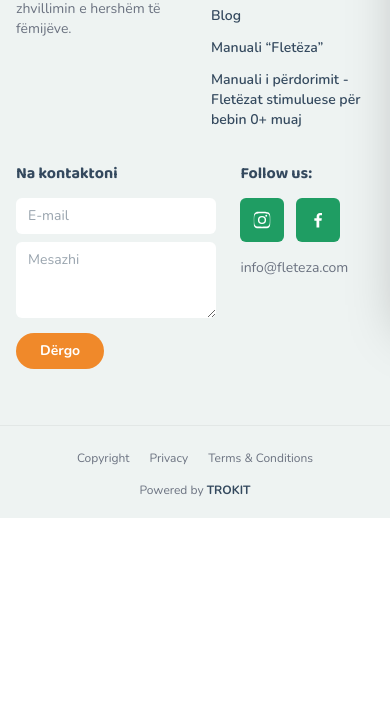
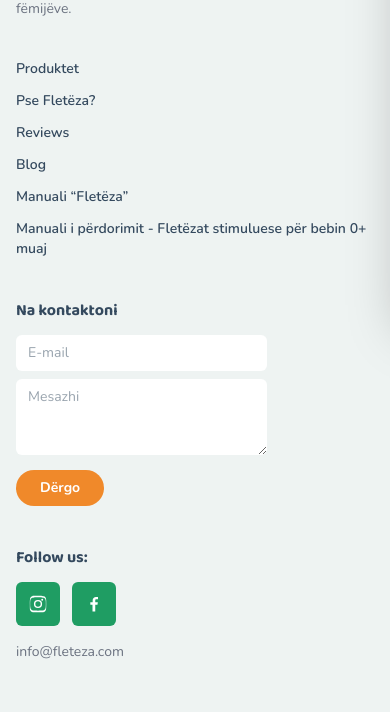
Before and after one commit to albanpurova/feleteza, a Next.js app: page /copyright in a window 390 px wide. Shown: the part 527-1239 px from the top of the page. Before the commit the page ends 1045 px from the top, so only its background shows below. Built offline with nearby package versions, Linux system fonts and the light colour scheme; no server answers.

Commit message:
Footer 50/70 në mobile

```diff
--- a/src/components/Footer.tsx
+++ b/src/components/Footer.tsx
@@ -13,12 +13,14 @@ export default function Footer() {
   async function submit() {
     if (!email || !message) return;
     setLoading(true);
+
     try {
       const res = await fetch("/api/contact", {
         method: "POST",
         headers: { "Content-Type": "application/json" },
         body: JSON.stringify({ email, message }),
       });
+
       if (res.ok) {
         setSent(true);
         setEmail("");
@@ -31,36 +33,86 @@ export default function Footer() {
 
   return (
     <footer className="mt-20 bg-[#eef3f2]">
-      <div className="container-x grid grid-cols-2 gap-8 py-14 lg:grid-cols-4">
+      <div className="container-x grid grid-cols-1 gap-10 py-14 lg:grid-cols-4 lg:gap-8">
+
+        {/* Logo / Description */}
         <div>
           <Logo />
+
           <p className="mt-4 max-w-xs text-sm text-brand-gray">
             Materiale edukative për zhvillimin e hershëm të fëmijëve.
           </p>
         </div>
 
+        {/* Navigation */}
         <nav className="flex flex-col gap-3 text-sm font-semibold text-brand-navy">
-          <Link href="/produktet" className="hover:text-brand-green">Produktet</Link>
-          <Link href="/#pse-fleteza" className="hover:text-brand-green">Pse Fletëza?</Link>
-          <Link href="/#reviews" className="hover:text-brand-green">Reviews</Link>
-          <Link href="/blog" className="hover:text-brand-green">Blog</Link>
-          <Link href="https://qet1mv72z2lm5wy2.public.blob.vercel-storage.com/uploads/Manuali%20_Flete%CC%88za_.pdf" className="hover:text-brand-green" target="_blank">Manuali “Fletëza”</Link>
-          <Link href="https://qet1mv72z2lm5wy2.public.blob.vercel-storage.com/uploads/Manuali%20i%20pe%CC%88rdorimit%20-%20Flete%CC%88zat%20stimuluese%20pe%CC%88r%20bebin%200%2B%20muaj.pdf" className="hover:text-brand-green" target="_blank">Manuali i përdorimit - Fletëzat stimuluese për bebin 0+ muaj</Link>
+          <Link
+            href="/produktet"
+            className="hover:text-brand-green"
+          >
+            Produktet
+          </Link>
+
+          <Link
+            href="/#pse-fleteza"
+            className="hover:text-brand-green"
+          >
+            Pse Fletëza?
+          </Link>
+
+          <Link
+            href="/#reviews"
+            className="hover:text-brand-green"
+          >
+            Reviews
+          </Link>
+
+          <Link
+            href="/blog"
+            className="hover:text-brand-green"
+          >
+            Blog
+          </Link>
+
+          <Link
+            href="https://qet1mv72z2lm5wy2.public.blob.vercel-storage.com/uploads/Manuali%20_Flete%CC%88za_.pdf"
+            className="hover:text-brand-green"
+            target="_blank"
+          >
+            Manuali “Fletëza”
+          </Link>
+
+          <Link
+            href="https://qet1mv72z2lm5wy2.public.blob.vercel-storage.com/uploads/Manuali%20i%20pe%CC%88rdorimit%20-%20Flete%CC%88zat%20stimuluese%20pe%CC%88r%20bebin%200%2B%20muaj.pdf"
+            className="hover:text-brand-green"
+            target="_blank"
+          >
+            Manuali i përdorimit - Fletëzat stimuluese për bebin 0+ muaj
+          </Link>
         </nav>
 
-        <div className="col-span-2 grid grid-cols-[3fr_2fr] gap-6 lg:contents">
+        {/* Contact + Social */}
+        <div className="col-span-1 grid grid-cols-1 gap-10 lg:col-span-2 lg:grid-cols-[3fr_2fr] lg:gap-6">
+
+          {/* Contact */}
           <div>
-          <h3 className="mb-3 font-bold text-brand-navy">Na kontaktoni</h3>
+            <h3 className="mb-3 font-bold text-brand-navy">
+              Na kontaktoni
+            </h3>
+
             {sent ? (
-            <p className="text-sm text-brand-green">Faleminderit! Mesazhi u dërgua.</p>
+              <p className="text-sm text-brand-green">
+                Faleminderit! Mesazhi u dërgua.
+              </p>
             ) : (
-            <div className="space-y-2">
+              <div className="w-[70%] space-y-2">
                 <input
                   className="w-full rounded-md border-0 bg-white px-3 py-2 text-sm outline-none"
                   placeholder="E-mail"
                   value={email}
                   onChange={(e) => setEmail(e.target.value)}
                 />
+
                 <textarea
                   className="w-full rounded-md border-0 bg-white px-3 py-2 text-sm outline-none"
                   placeholder="Mesazhi"
@@ -68,38 +120,106 @@ export default function Footer() {
                   value={message}
                   onChange={(e) => setMessage(e.target.value)}
                 />
-              <button onClick={submit} disabled={loading} className="btn-primary !px-6 !py-2 disabled:opacity-60">
+
+                <button
+                  onClick={submit}
+                  disabled={loading}
+                  className="btn-primary !px-6 !py-2 disabled:opacity-60"
+                >
                   {loading ? "..." : "Dërgo"}
                 </button>
               </div>
             )}
           </div>
 
+          {/* Social */}
           <div>
-          <h3 className="mb-3 font-bold text-brand-navy">Follow us:</h3>
+            <h3 className="mb-3 font-bold text-brand-navy">
+              Follow us:
+            </h3>
+
             <div className="flex gap-3">
-            <a href="https://www.instagram.com/fleteza_kids/?hl=en" target="_blank" rel="noreferrer" aria-label="Instagram" className="flex h-11 w-11 items-center justify-center rounded-md bg-brand-green text-white">
-              <svg width="20" height="20" viewBox="0 0 24 24" fill="currentColor" aria-hidden="true"><path d="M12 2.2c3.2 0 3.6 0 4.9.1 1.2.1 1.8.3 2.2.4.6.2 1 .5 1.4.9.4.4.7.8.9 1.4.2.4.4 1 .4 2.2.1 1.3.1 1.7.1 4.9s0 3.6-.1 4.9c-.1 1.2-.3 1.8-.4 2.2-.2.6-.5 1-.9 1.4-.4.4-.8.7-1.4.9-.4.2-1 .4-2.2.4-1.3.1-1.7.1-4.9.1s-3.6 0-4.9-.1c-1.2-.1-1.8-.3-2.2-.4a3.7 3.7 0 0 1-1.4-.9 3.7 3.7 0 0 1-.9-1.4c-.2-.4-.4-1-.4-2.2C2.2 15.6 2.2 15.2 2.2 12s0-3.6.1-4.9c.1-1.2.3-1.8.4-2.2.2-.6.5-1 .9-1.4.4-.4.8-.7 1.4-.9.4-.2 1-.4 2.2-.4C8.4 2.2 8.8 2.2 12 2.2zm0 1.8c-3.1 0-3.5 0-4.7.1-1.1.1-1.7.2-2.1.4-.5.2-.9.4-1.3.8-.4.4-.6.8-.8 1.3-.2.4-.3 1-.4 2.1C2.6 9.9 2.6 10.3 2.6 12s0 2.1.1 3.3c.1 1.1.2 1.7.4 2.1.2.5.4.9.8 1.3.4.4.8.6 1.3.8.4.2 1 .3 2.1.4 1.2.1 1.6.1 4.7.1s3.5 0 4.7-.1c1.1-.1 1.7-.2 2.1-.4.5-.2.9-.4 1.3-.8.4-.4.6-.8.8-1.3.2-.4.3-1 .4-2.1.1-1.2.1-1.6.1-3.3s0-2.1-.1-3.3c-.1-1.1-.2-1.7-.4-2.1a3.5 3.5 0 0 0-.8-1.3 3.5 3.5 0 0 0-1.3-.8c-.4-.2-1-.3-2.1-.4C15.5 4 15.1 4 12 4zm0 3.1a4.9 4.9 0 1 1 0 9.8 4.9 4.9 0 0 1 0-9.8zm0 8.1a3.2 3.2 0 1 0 0-6.4 3.2 3.2 0 0 0 0 6.4zm6.2-8.3a1.15 1.15 0 1 1-2.3 0 1.15 1.15 0 0 1 2.3 0z"/></svg>
+              {/* Instagram */}
+              <a
+                href="https://www.instagram.com/fleteza_kids/?hl=en"
+                target="_blank"
+                rel="noreferrer"
+                aria-label="Instagram"
+                className="flex h-11 w-11 items-center justify-center rounded-md bg-brand-green text-white"
+              >
+                <svg
+                  width="20"
+                  height="20"
+                  viewBox="0 0 24 24"
+                  fill="currentColor"
+                  aria-hidden="true"
+                >
+                  <path d="M12 2.2c3.2 0 3.6 0 4.9.1 1.2.1 1.8.3 2.2.4.6.2 1 .5 1.4.9.4.4.7.8.9 1.4.2.4.4 1 .4 2.2.1 1.3.1 1.7.1 4.9s0 3.6-.1 4.9c-.1 1.2-.3 1.8-.4 2.2-.2.6-.5 1-.9 1.4-.4.4-.8.7-1.4.9-.4.2-1 .4-2.2.4-1.3.1-1.7.1-4.9.1s-3.6 0-4.9-.1c-1.2-.1-1.8-.3-2.2-.4a3.7 3.7 0 0 1-1.4-.9 3.7 3.7 0 0 1-.9-1.4c-.2-.4-.4-1-.4-2.2C2.2 15.6 2.2 15.2 2.2 12s0-3.6.1-4.9c.1-1.2.3-1.8.4-2.2.2-.5.5-1 .9-1.4.4-.4.8-.7 1.4-.9.4-.2 1-.4 2.2-.4C8.4 2.2 8.8 2.2 12 2.2zm0 1.8c-3.1 0-3.5 0-4.7.1-1.1.1-1.7.2-2.1.4-.5.2-.9.4-1.3.8-.4.4-.6.8-.8 1.3-.2.4-.3 1-.4 2.1C2.6 9.9 2.6 10.3 2.6 12s0 2.1.1 3.3c.1 1.1.2 1.7.4 2.1.2.5.4.9.8 1.3.4.4.8.6 1.3.8.4.2 1 .3 2.1.4 1.2.1 1.6.1 4.7.1s3.5 0 4.7-.1c1.1-.1 1.7-.2 2.1-.4.5-.2.9-.4 1.3-.8.4-.4.6-.8.8-1.3.2-.4.3-1 .4-2.1.1-1.2.1-1.6.1-3.3s0-2.1-.1-3.3c-.1-1.1-.2-1.7-.4-2.1a3.5 3.5 0 0 0-.8-1.3 3.5 3.5 0 0 0-1.3-.8c-.4-.2-1-.3-2.1-.4C15.5 4 15.1 4 12 4zm0 3.1a4.9 4.9 0 1 1 0 9.8 4.9 4.9 0 0 1 0-9.8zm0 8.1a3.2 3.2 0 1 0 0-6.4 3.2 3.2 0 0 0 0 6.4zm6.2-8.3a1.15 1.15 0 1 1-2.3 0 1.15 1.15 0 0 1 2.3 0z" />
+                </svg>
               </a>
-            <a href="https://www.facebook.com/fleteza/" target="_blank" rel="noreferrer" aria-label="Facebook" className="flex h-11 w-11 items-center justify-center rounded-md bg-brand-green text-white">
-              <svg width="20" height="20" viewBox="0 0 24 24" fill="currentColor" aria-hidden="true"><path d="M13.5 21v-8h2.7l.4-3.1h-3.1V7.9c0-.9.3-1.5 1.6-1.5h1.7V3.6c-.3 0-1.3-.1-2.4-.1-2.4 0-4 1.5-4 4.1v2.3H7.6V13h2.6v8h3.3z"/></svg>
+
+              {/* Facebook */}
+              <a
+                href="https://www.facebook.com/fleteza/"
+                target="_blank"
+                rel="noreferrer"
+                aria-label="Facebook"
+                className="flex h-11 w-11 items-center justify-center rounded-md bg-brand-green text-white"
+              >
+                <svg
+                  width="20"
+                  height="20"
+                  viewBox="0 0 24 24"
+                  fill="currentColor"
+                  aria-hidden="true"
+                >
+                  <path d="M13.5 21v-8h2.7l.4-3.1h-3.1V7.9c0-.9.3-1.5 1.6-1.5h1.7V3.6c-.3 0-1.3-.1-2.4-.1-2.4 0-4 1.5-4 4.1v2.3H7.6V13h2.6v8h3.3z" />
+                </svg>
               </a>
             </div>
-          <p className="mt-4 text-sm text-brand-gray">info@fleteza.com</p>
+
+            <p className="mt-4 text-sm text-brand-gray">
+              info@fleteza.com
+            </p>
           </div>
+
         </div>
       </div>
 
+      {/* Bottom */}
       <div className="border-t border-black/5">
         <div className="container-x flex flex-col items-center justify-between gap-3 py-5 text-xs text-brand-gray sm:flex-row">
+
           <div className="flex gap-5">
-            <Link href="/copyright" className="inline-block py-1 hover:text-brand-green">Copyright</Link>
-            <Link href="/privacy" className="inline-block py-1 hover:text-brand-green">Privacy</Link>
-            <Link href="/terms" className="inline-block py-1 hover:text-brand-green">Terms &amp; Conditions</Link>
+            <Link
+              href="/copyright"
+              className="inline-block py-1 hover:text-brand-green"
+            >
+              Copyright
+            </Link>
+
+            <Link
+              href="/privacy"
+              className="inline-block py-1 hover:text-brand-green"
+            >
+              Privacy
+            </Link>
+
+            <Link
+              href="/terms"
+              className="inline-block py-1 hover:text-brand-green"
+            >
+              Terms &amp; Conditions
+            </Link>
           </div>
+
           <span>
-            Powered by <strong className="text-brand-navy">TROKIT</strong>
+            Powered by{" "}
+            <strong className="text-brand-navy">
+              TROKIT
+            </strong>
           </span>
+
         </div>
       </div>
     </footer>
```
Lines whose indentation alone changed are shown as unchanged.
